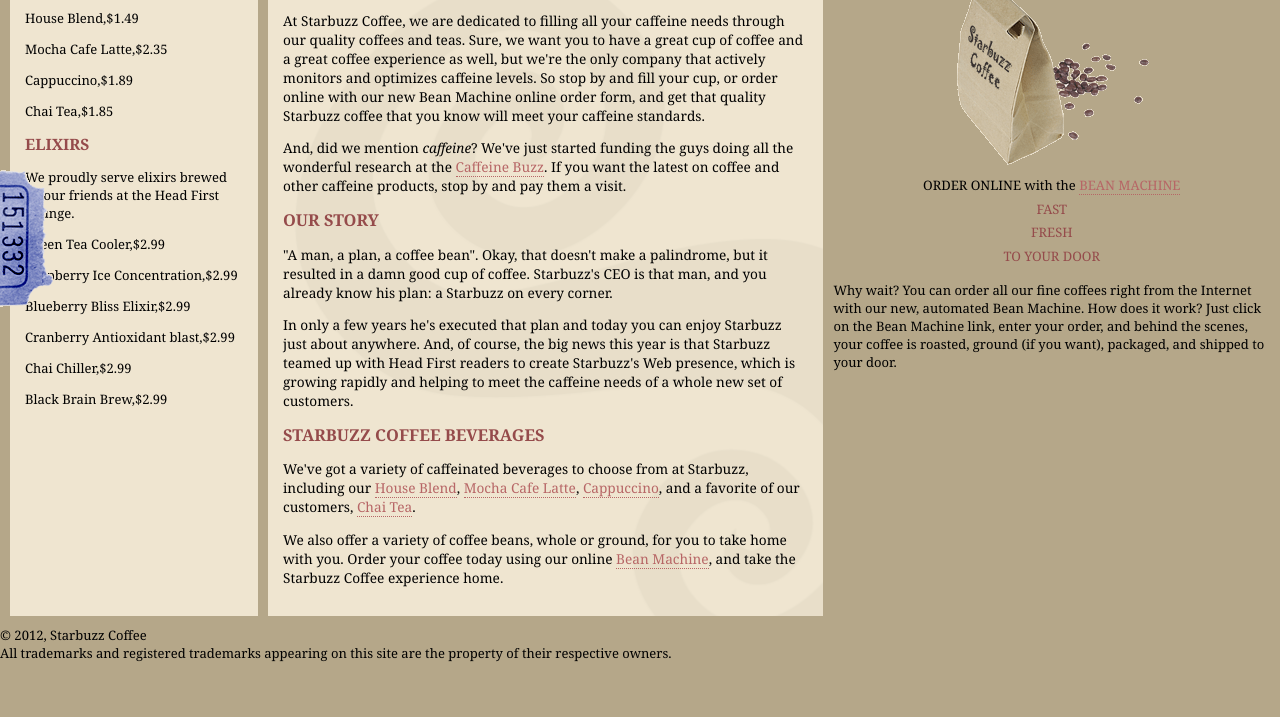
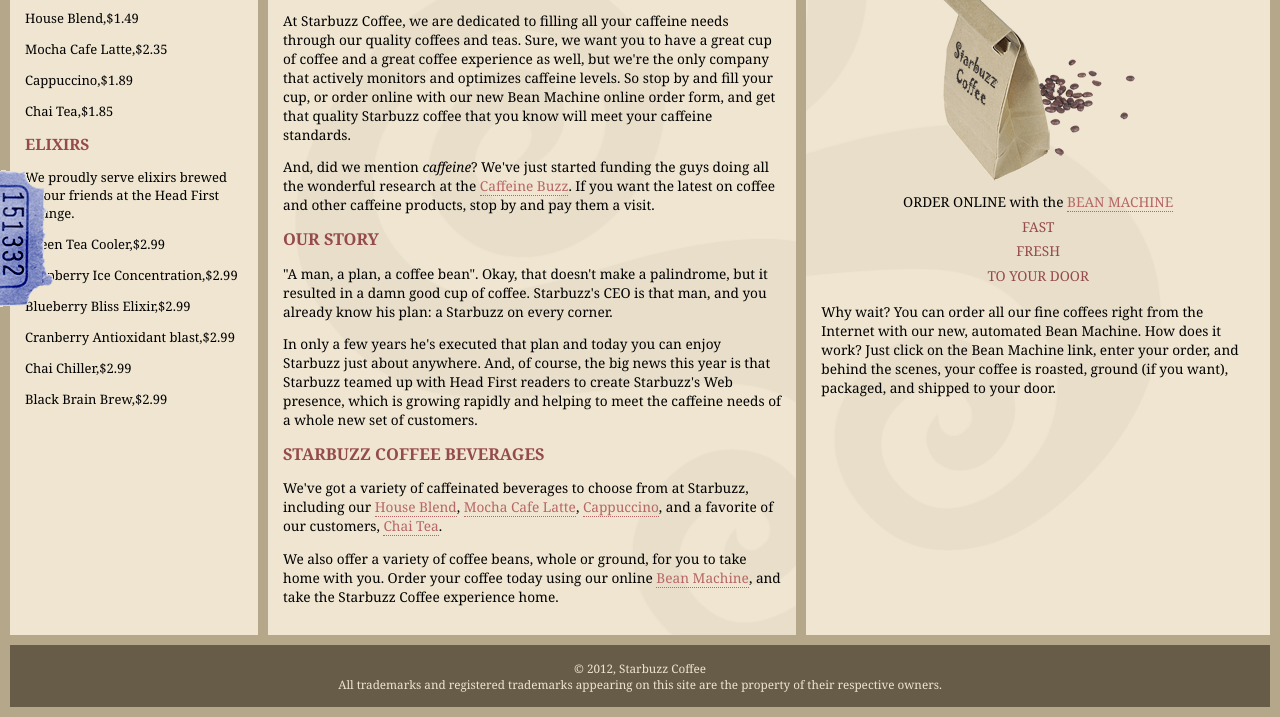
Before and after one commit to buyuya/buyu, a plain HTML site: page index.html in a window 1280 px wide. Shown: the part 185-902 px from the top of the page. Before the commit the page ends 847 px from the top, so only its background shows below. Drawn offline with Linux system fonts and the light colour scheme.

Commit message:
Add files via upload

```diff
--- a/starbuzz.css
+++ b/starbuzz.css
@@ -31,7 +31,7 @@ body {
   vertical-align:   top;
 }
 
-#sidebar {
+aside {
   display:          table-cell;
   background:       #efe5d0 url(images/background.gif) bottom right;
   font-size:        105%;
@@ -39,7 +39,7 @@ body {
   vertical-align:   top;
 }
 
-#footer {
+footer {
   background-color: #675c47;
   color:            #efe5d0;
   text-align:       center;
```
Also changed, not shown: index.html (+1 -0 lines).
